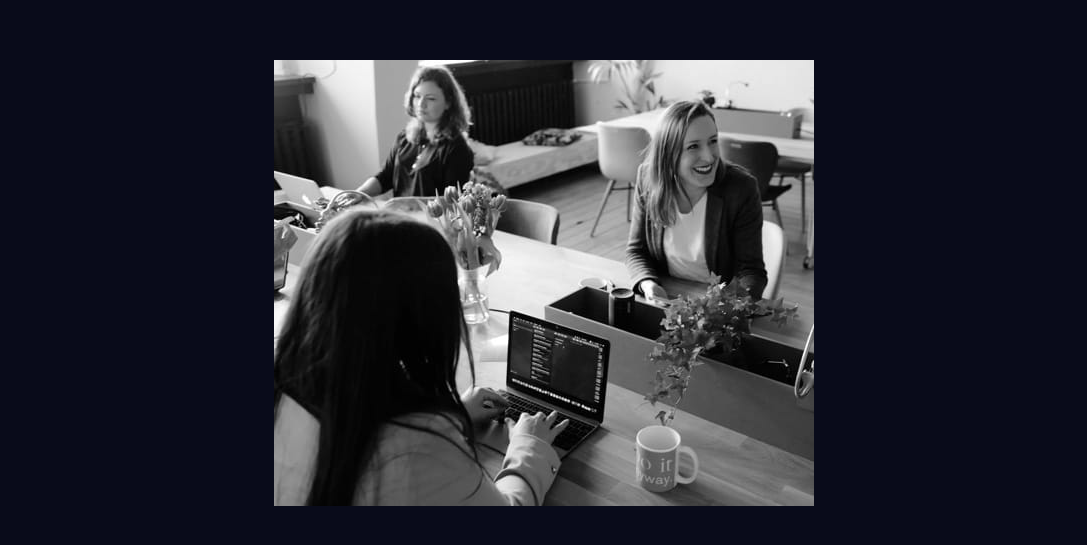
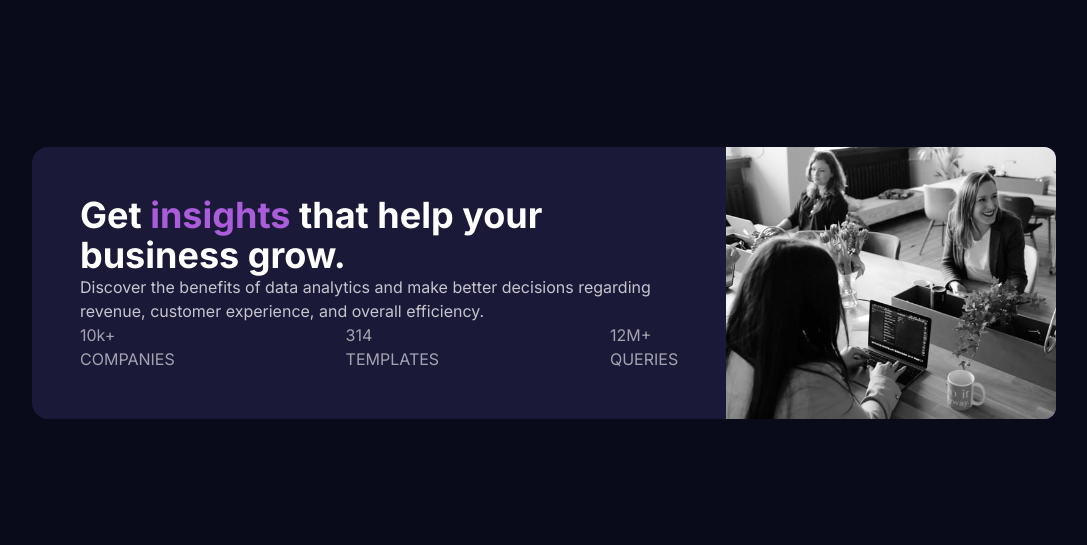
Before and after one commit to ebube92/stats-preview-card, a website: page index.html in a window 1280 px wide. Shown: the part 117-662 px from the top of the page, without its empty margins (96-1183 px from the left). Drawn offline with Linux system fonts and the light colour scheme.

Commit message:
finished inserting html content and done some styling

```diff
--- a/index.html
+++ b/index.html
@@ -18,12 +18,43 @@
     />
   </head>
 
-  <body class="bg-bg flex items-center justify-center min-h-screen">
-    <main>
-      <div></div>
+  <body class="bg-bg flex items-center justify-center min-h-screen font-inter">
+    <main
+      class="flex flex-col-reverse md:flex-row bg-card rounded-2xl gap-8 md:gap-0 md:w-[80%]"
+    >
+      <div class="p-6 md:p-12 ">
+        <h1 class="text-heading text-4xl font-bold">
+          Get <span class="text-span">insights</span> that help your business
+          grow.
+        </h1>
 
-      <div>
-        <img src="images/image-header-desktop.jpg" alt="" class="bg-span" />
+        <p class="text-text">
+          Discover the benefits of data analytics and make better decisions
+          regarding revenue, customer experience, and overall efficiency.
+        </p>
+
+        <div class="text-stat flex items-center justify-between">
+          <div>
+            <p>10k+</p>
+            <p>COMPANIES</p>
+          </div>
+          <div>
+            <p>314</p>
+            <p>TEMPLATES</p>
+          </div>
+          <div>
+            <p>12M+</p>
+            <p>QUERIES</p>
+          </div>
+        </div>
+      </div>
+
+      <div class="rounded-r-xl ">
+        <img
+          src="images/image-header-desktop.jpg"
+          alt=""
+          class="bg-span rounded-r-xl"
+        />
       </div>
     </main>
   </body>
```
Also changed, not shown: output.css.
